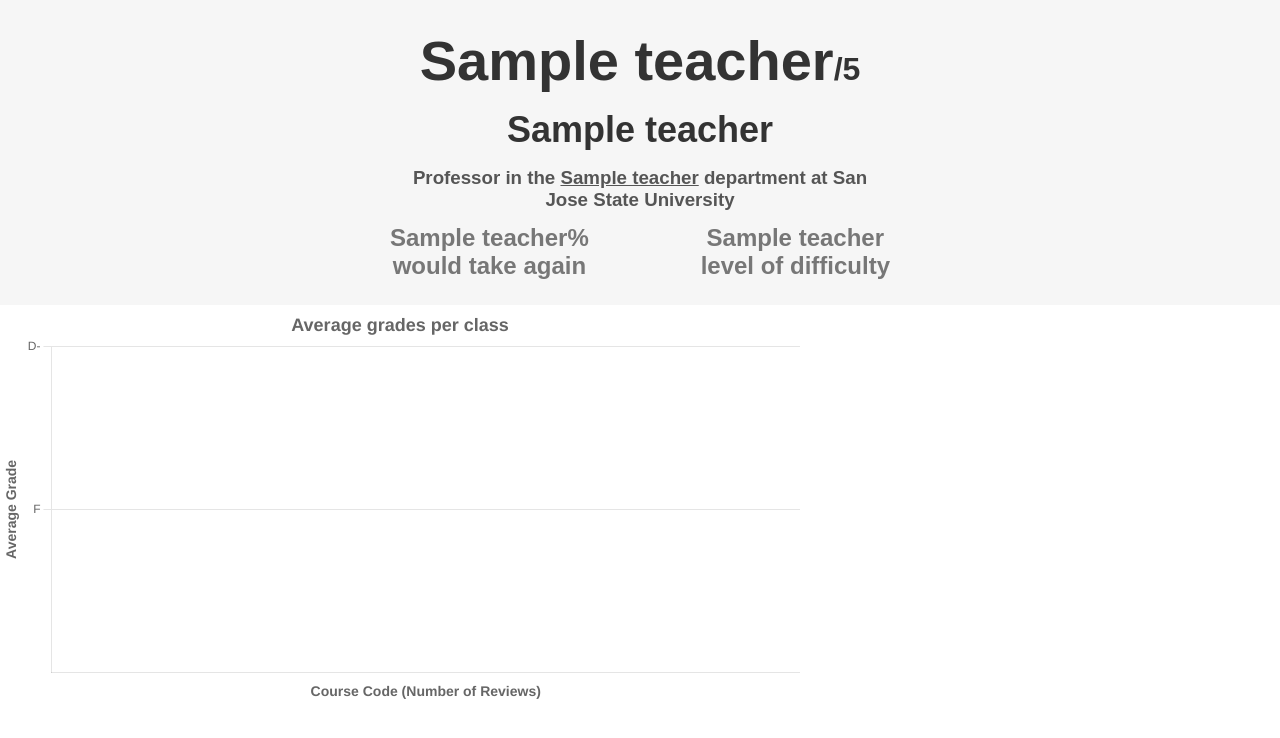
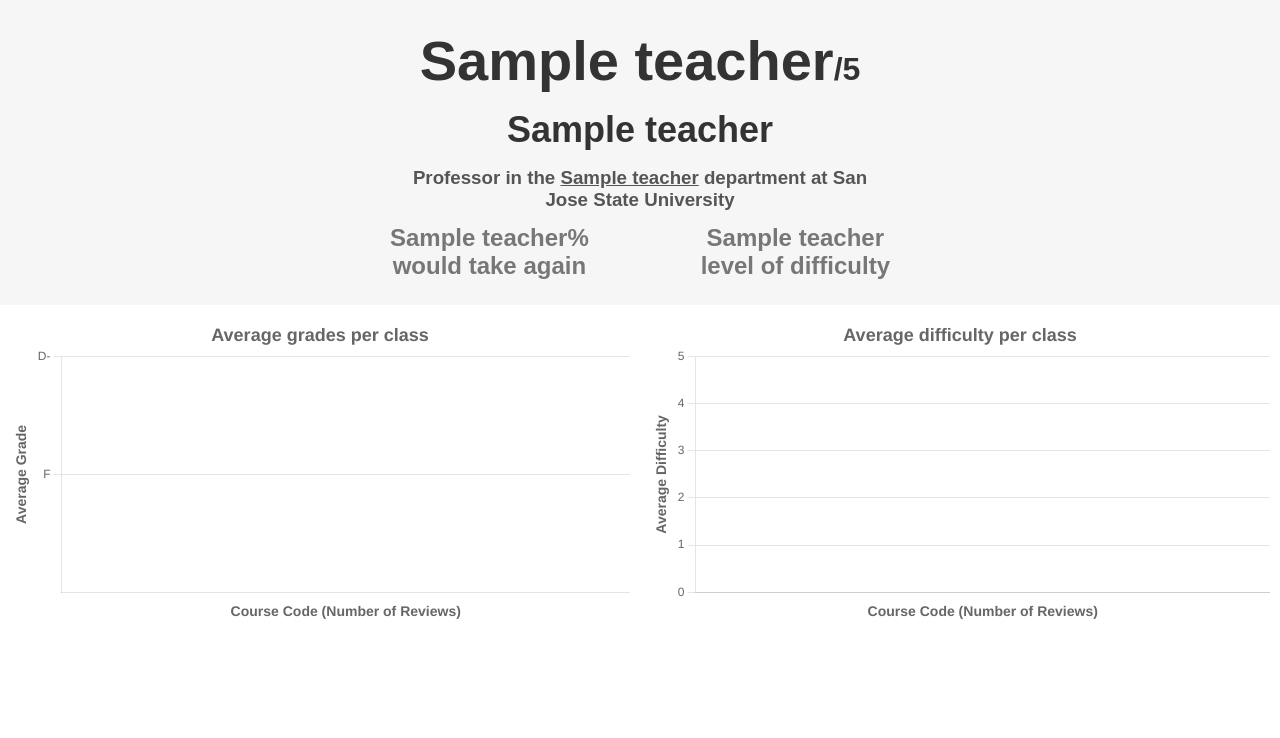
Before and after one commit to LucasStevenson/SJSU-RMP-Class-Search, a Flask app: template templates/teacher.html in a window 1280 px wide. Shown: the top 738 px of the page. Run offline with Flask 3, Linux system fonts and the light colour scheme; the template is opened without the code that fills it: most values are stand-ins (such as "Sample title", 1, 10 or a date in 2020).

Commit message:
added average difficulty bar chart and modified get_teacher_info method to deal with potential errors when manually fetching teacher rating

```diff
--- a/rmp_helper_funcs.py
+++ b/rmp_helper_funcs.py
@@ -41,7 +41,8 @@ async def get_teacher_info(teacher, session):
         # since the api sometimes returns incorrect data, scrape the rating manually
         legacyId = data[0]["node"]["legacyId"]
         rating = await _get_teacherRating_with_beautifulSoup(legacyId, session) # scrape the data with beautifulsoup
-        data[0]["node"]["avgRating"] = rating
+        if rating != None: # if rating is none, that means there was some kind of error when trying to scrape the data
+            data[0]["node"]["avgRating"] = rating
         return data
 
 async def _get_teacherRating_with_beautifulSoup(legacyId, session):
--- a/static/css/teacherPage.css
+++ b/static/css/teacherPage.css
@@ -63,3 +63,13 @@ h4 {
     display: block; /* Make each span a block element to appear on a new line */
     font-weight: bold;
 }
+
+.charts-container {
+    display: flex;
+}
+
+.chart-container {
+    flex: 1;
+    margin: 10px;
+    box-sizing: border-box;
+}
--- /dev/null
+++ b/static/js/TeacherPage/DifficultyRatingDistribution.js
@@ -0,0 +1,76 @@
+function map_class_to_difficultyRating(reviews_data) {
+    // return a dict that maps a class to how difficult people found it (out of 5)
+    let class_to_difficultyTuple = {}; // {class: [difficultyRatingSum, numReviews]}
+    for (let review of reviews_data) {
+        let [course_code, date, quality, difficulty, grade, helpfulRating, isOnlineClass] = review;
+        if (!(course_code in class_to_difficultyTuple)) {
+            class_to_difficultyTuple[course_code] = [difficulty, 1];
+            continue;
+        }
+        class_to_difficultyTuple[course_code] = [class_to_difficultyTuple[course_code][0]+difficulty, class_to_difficultyTuple[course_code][1]+1];
+    }
+    let class_to_avgDifficulty = {};
+    for (let [class_code, arr] of Object.entries(class_to_difficultyTuple)) {
+        let [difficulty, numReviews] = arr;
+        let avgDifficulty = Math.round((difficulty/numReviews)*10)/10;
+        class_to_avgDifficulty[`${class_code} (${numReviews})`] = avgDifficulty;
+    }
+    return class_to_avgDifficulty;
+}
+
+let class_to_avgDifficulty = map_class_to_difficultyRating(reviews_data);
+let course_codes = Object.keys(class_to_avgDifficulty);
+let avgDifficulties = Object.values(class_to_avgDifficulty);
+
+// Create a bar chart
+let diffCtx = document.getElementById('avgDifficulties');
+new Chart(diffCtx, {
+    type: 'bar',
+    data: {
+        labels: course_codes,
+        datasets: [{
+            label: 'Grades',
+            data: avgDifficulties,
+            backgroundColor: [
+              'rgba(229, 168, 35, 0.4)',
+            ],
+            borderWidth: 1
+        }]
+    },
+    options: {
+        plugins: {
+            legend: {
+                position: top
+            },
+            title: {
+                display: true,
+                text: "Average difficulty per class",
+                font: { size: 18 }
+            }
+        },
+        scales: {
+            x: {
+                title: {
+                    display: true,
+                    text: 'Course Code (Number of Reviews)',
+                    font: { size: 14, weight: "bold" }
+                },
+                type: 'category',
+                position: 'bottom'
+            },
+            y: {
+                title: {
+                    display: true,
+                    text: 'Average Difficulty',
+                    font: { size: 14, weight: "bold" }
+                },
+                max: 5,
+                min: 0,
+                ticks: {
+                    stepSize: 1,
+                    autoSkip: false
+                }
+            }
+        }
+    }
+});
--- a/static/js/TeacherPage/GradeDistribution.js
+++ b/static/js/TeacherPage/GradeDistribution.js
@@ -61,8 +61,8 @@ let labels = Object.keys(class_to_avgGrade);
 let values = Object.values(class_to_avgGrade);
 
 // Create a bar chart
-let ctx = document.getElementById('avgGrades');
-let myBarChart = new Chart(ctx, {
+let gradesCtx = document.getElementById('avgGrades');
+new Chart(gradesCtx, {
     type: 'bar',
     data: {
         labels: labels,
--- a/static/js/TeacherPage/HelpfulRatingDistribution.js
+++ b/static/js/TeacherPage/HelpfulRatingDistribution.js
@@ -0,0 +1,5 @@
+function map_class_to_helpfulRating(reviews_data) {
+    // returns a dict that maps each class to a helpfulRating out of 5. Ex. {"CS123": 3}
+    let class_to_helpfulRating = {};
+
+}
--- a/templates/teacher.html
+++ b/templates/teacher.html
@@ -22,8 +22,13 @@
             </div>
         </div>
     </div>
-    <div class="chart-container" style="position: relative; height:50vh; width:100vw">
-        <canvas id="avgGrades"></canvas>
+    <div class="charts-container">
+        <div class="chart-container grades-container" style="position: relative; height:50vh; width:100vw">
+            <canvas id="avgGrades"></canvas>
+        </div>
+        <div class="chart-container difficulty-container" style="position: relative; height:50vh; width:100vw">
+            <canvas id="avgDifficulties"></canvas>
+        </div>
     </div>
 </body>
 
@@ -37,4 +42,5 @@
     console.log(reviews_data);
 </script>
 <script src="{{ url_for('static', filename='js/TeacherPage/GradeDistribution.js') }}"></script>
+<script src="{{ url_for('static', filename='js/TeacherPage/DifficultyRatingDistribution.js') }}"></script>
 </html>
```
